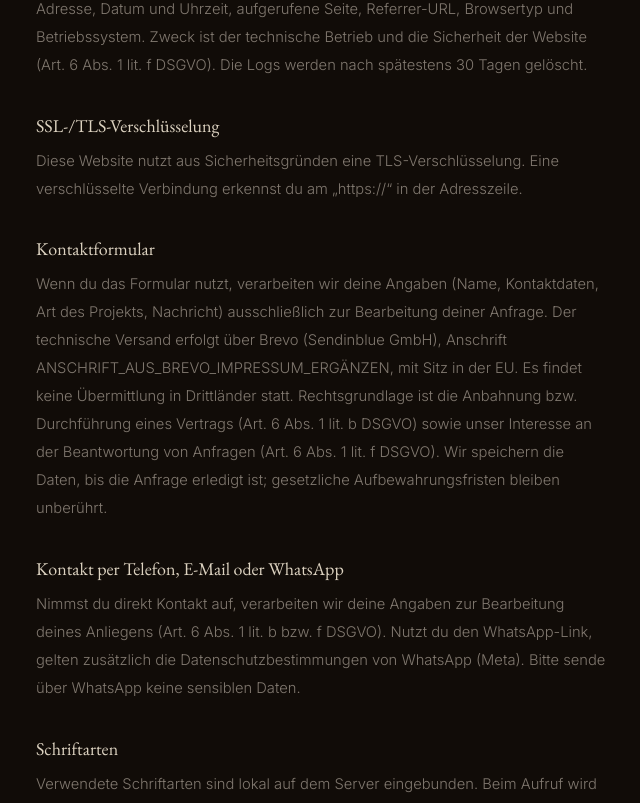
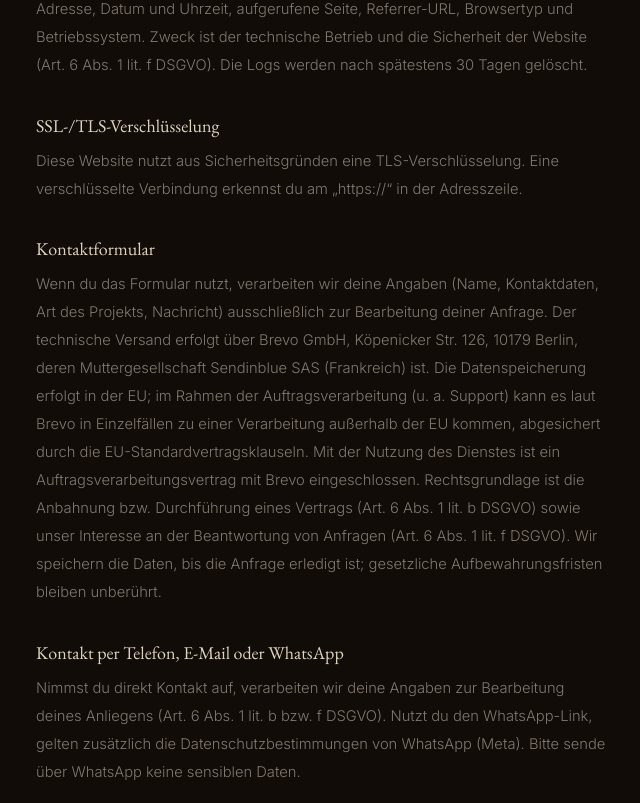
Before and after one commit to rc57wtsfnn-cmyk/Holzkunst-Borne, a Next.js app: page /datenschutz in a window 1280 px wide. Shown: the part 761-1564 px from the top of the page, without its empty margins (316-956 px from the left). Built offline with nearby package versions, Linux system fonts and the light colour scheme.

Commit message:
Adresse aktualisieren und aktuellen Datenschutztext bewahren

```diff
--- a/app/datenschutz/page.tsx
+++ b/app/datenschutz/page.tsx
@@ -15,7 +15,7 @@ export default function DatenschutzPage() {
         <div>
           <h2 className="mb-2 font-serif text-lg text-cream">Verantwortlicher</h2>
           <p>
-            Holzkunst Borne, Inh. Julian Borne, Zum Katzbach 27, 54311
+            Holzkunst Borne, Inh. Julian Borne, Zum Katzbach 10, 54311
             Trierweiler-Udelfangen, info@holzkunst-borne.com
           </p>
         </div>
@@ -53,13 +53,17 @@ export default function DatenschutzPage() {
           <p>
             Wenn du das Formular nutzt, verarbeiten wir deine Angaben (Name,
             Kontaktdaten, Art des Projekts, Nachricht) ausschließlich zur Bearbeitung
-            deiner Anfrage. Der technische Versand erfolgt über Brevo (Sendinblue
-            GmbH), Anschrift ANSCHRIFT_AUS_BREVO_IMPRESSUM_ERGÄNZEN, mit Sitz in der
-            EU. Es findet keine Übermittlung in Drittländer statt. Rechtsgrundlage
-            ist die Anbahnung bzw. Durchführung eines Vertrags (Art. 6 Abs. 1 lit. b
-            DSGVO) sowie unser Interesse an der Beantwortung von Anfragen (Art. 6
-            Abs. 1 lit. f DSGVO). Wir speichern die Daten, bis die Anfrage erledigt
-            ist; gesetzliche Aufbewahrungsfristen bleiben unberührt.
+            deiner Anfrage. Der technische Versand erfolgt über Brevo GmbH,
+            Köpenicker Str. 126, 10179 Berlin, deren Muttergesellschaft Sendinblue
+            SAS (Frankreich) ist. Die Datenspeicherung erfolgt in der EU; im Rahmen
+            der Auftragsverarbeitung (u. a. Support) kann es laut Brevo in
+            Einzelfällen zu einer Verarbeitung außerhalb der EU kommen, abgesichert
+            durch die EU-Standardvertragsklauseln. Mit der Nutzung des Dienstes ist
+            ein Auftragsverarbeitungsvertrag mit Brevo eingeschlossen.
+            Rechtsgrundlage ist die Anbahnung bzw. Durchführung eines Vertrags
+            (Art. 6 Abs. 1 lit. b DSGVO) sowie unser Interesse an der Beantwortung
+            von Anfragen (Art. 6 Abs. 1 lit. f DSGVO). Wir speichern die Daten, bis
+            die Anfrage erledigt ist; gesetzliche Aufbewahrungsfristen bleiben unberührt.
           </p>
         </div>
         <div>
```
